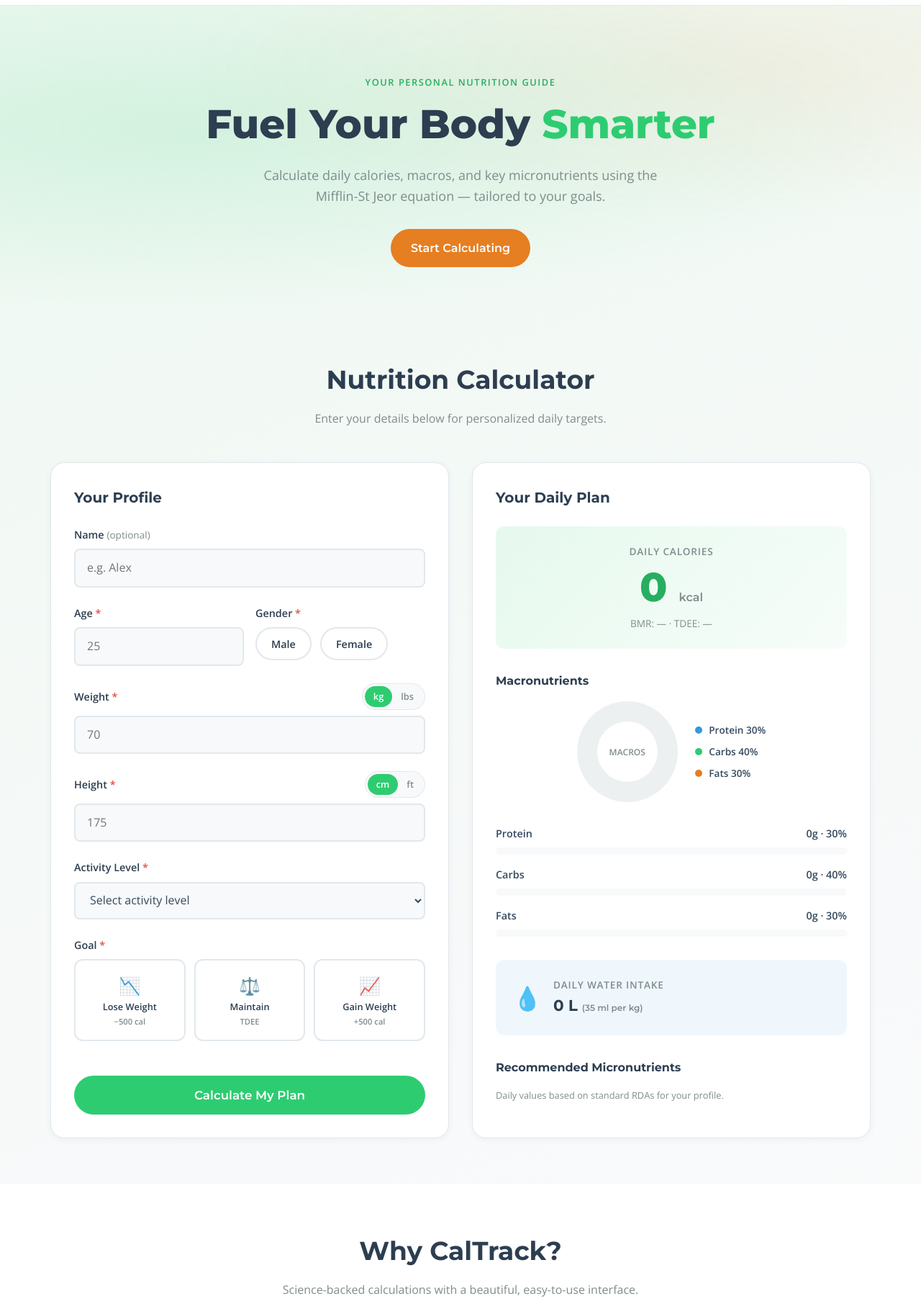
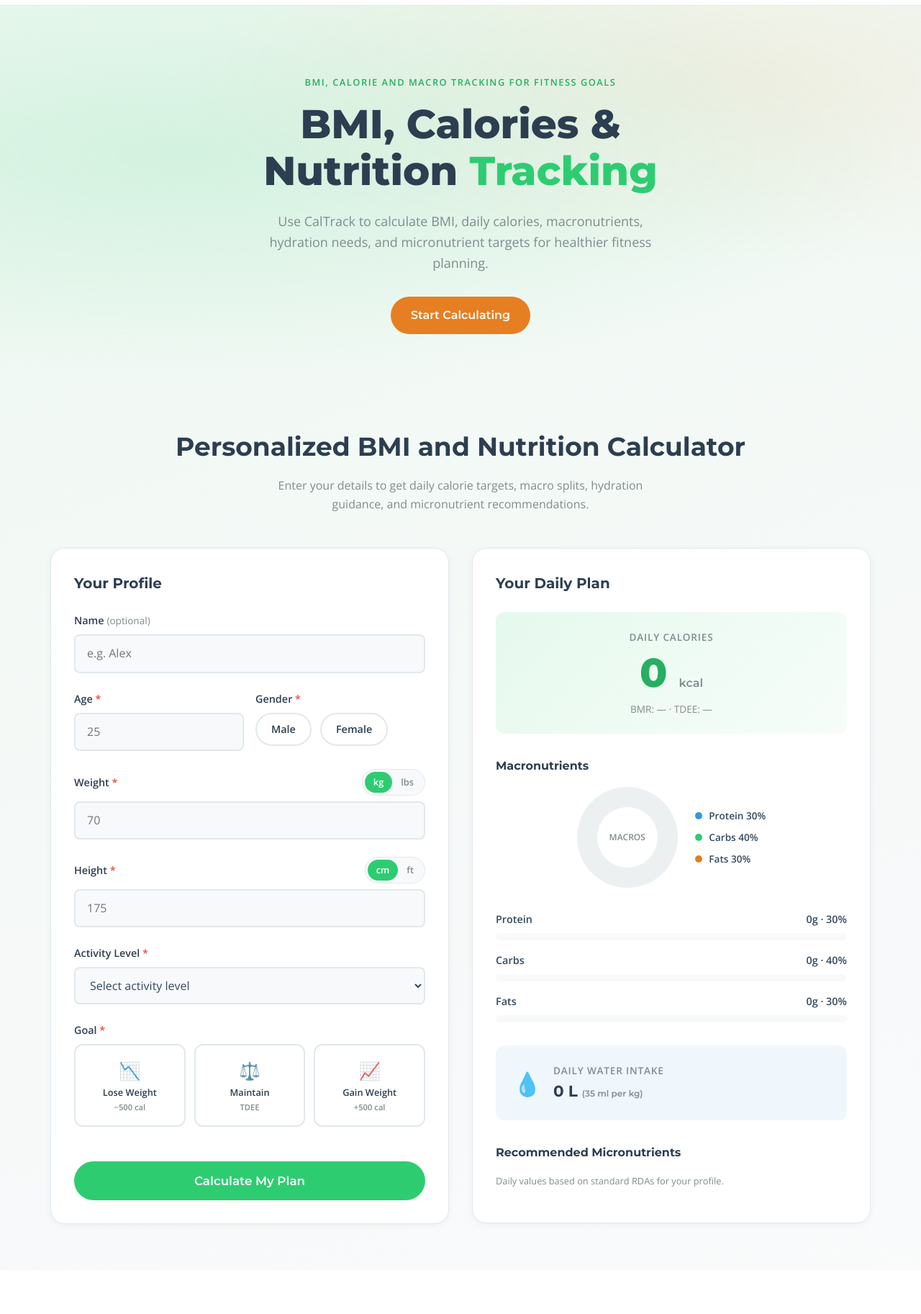
Before and after one commit to Tharunkumarpogula/CalTrack, a plain HTML site: page index.html in a window 1280 px wide. Shown: the part 64-1889 px from the top of the page at 72% size. Drawn offline with nearby package versions, Linux system fonts and the light colour scheme.

Commit message:
Update CalTrack SEO, deployment, and auto-sync

```diff
--- a/index.html
+++ b/index.html
@@ -3,13 +3,15 @@
 <head>
   <meta charset="UTF-8">
   <meta name="viewport" content="width=device-width, initial-scale=1.0">
-  <meta name="description" content="CalTrack — Calculate your daily calories, macros, and micronutrient needs with science-backed formulas.">
-  <title>CalTrack | Nutrition Calculator</title>
+  <meta name="description" content="CalTrack is a BMI, calorie, macro, and nutrition calculator for fitness goals. Track daily calories, hydration, and micronutrients with science-backed formulas.">
+  <title>CalTrack | BMI, Calories & Nutrition Calculator for Fitness Goals</title>
   <link rel="preconnect" href="https://fonts.googleapis.com">
   <link rel="preconnect" href="https://fonts.gstatic.com" crossorigin>
   <link href="https://fonts.googleapis.com/css2?family=Montserrat:wght@600;700;800&family=Open+Sans:wght@400;500;600&display=swap" rel="stylesheet">
   <link rel="stylesheet" href="css/styles.css">
   <link rel="icon" type="image/png" href="assets/logo.png">
+  <script async src="https://pagead2.googlesyndication.com/pagead/js/adsbygoogle.js?client=ca-pub-9163122052702277"
+     crossorigin="anonymous"></script>
 </head>
 <body>
   <a href="#calculator" class="skip-link">Skip to calculator</a>
@@ -35,9 +37,9 @@
     <section class="hero" aria-labelledby="hero-heading">
       <div class="hero-bg" aria-hidden="true"></div>
       <div class="container hero-content">
-        <p class="hero-eyebrow animate-in">Your personal nutrition guide</p>
-        <h1 id="hero-heading" class="hero-title animate-in">Fuel Your Body <span>Smarter</span></h1>
-        <p class="hero-desc animate-in">Calculate daily calories, macros, and key micronutrients using the Mifflin-St Jeor equation — tailored to your goals.</p>
+        <p class="hero-eyebrow animate-in">BMI, calorie and macro tracking for fitness goals</p>
+        <h1 id="hero-heading" class="hero-title animate-in">BMI, Calories & Nutrition <span>Tracking</span></h1>
+        <p class="hero-desc animate-in">Use CalTrack to calculate BMI, daily calories, macronutrients, hydration needs, and micronutrient targets for healthier fitness planning.</p>
         <a href="#calculator" class="btn btn-accent animate-in">Start Calculating</a>
       </div>
     </section>
@@ -45,8 +47,8 @@
     <section id="calculator" class="calculator-section" aria-labelledby="calc-heading">
       <div class="container">
         <header class="section-header animate-on-scroll">
-          <h2 id="calc-heading">Nutrition Calculator</h2>
-          <p>Enter your details below for personalized daily targets.</p>
+          <h2 id="calc-heading">Personalized BMI and Nutrition Calculator</h2>
+          <p>Enter your details to get daily calorie targets, macro splits, hydration guidance, and micronutrient recommendations.</p>
         </header>
 
         <div class="calculator-grid">
@@ -249,8 +251,8 @@
     <section id="features" class="features-section" aria-labelledby="features-heading">
       <div class="container">
         <header class="section-header animate-on-scroll">
-          <h2 id="features-heading">Why CalTrack?</h2>
-          <p>Science-backed calculations with a beautiful, easy-to-use interface.</p>
+          <h2 id="features-heading">Why CalTrack Helps Fitness Planning</h2>
+          <p>A practical BMI and nutrition tool for calorie planning, macro tracking, hydration, and daily wellness goals.</p>
         </header>
         <div class="features-grid">
           <article class="feature-card animate-on-scroll">
@@ -280,7 +282,7 @@
     <section id="about" class="about-section" aria-labelledby="about-heading">
       <div class="container about-inner animate-on-scroll">
         <h2 id="about-heading">About CalTrack</h2>
-        <p>CalTrack is a smart and user-focused fitness platform designed to help individuals take control of their health through accurate BMI calculation and personalized nutrient tracking. Built especially for fitness enthusiasts, gym-goers, and individuals committed to maintaining a healthy lifestyle, CalTrack provides essential insights into body wellness by analyzing BMI and helping users understand the nutritional values required to support their fitness goals. Whether the objective is reducing obesity, maintaining body balance, or improving overall physical performance, CalTrack empowers users with reliable health metrics to make informed decisions about their diet and fitness journey. With a professional and easy-to-use approach, the platform is dedicated to supporting users in building healthier habits, achieving body fitness goals, and maintaining long-term well-being through data-driven health tracking.</p>
+        <p>CalTrack is a BMI, calorie, and nutrition calculator designed for people who want clearer fitness planning and healthier daily habits. It helps users understand body metrics, estimate daily energy needs, and follow a more informed approach to nutrition tracking. Whether the goal is weight management, better meal planning, improved performance, or general wellness, CalTrack makes it easier to work with reliable health data and practical calorie guidance. The platform is built to support users who want a simple, professional, and search-friendly fitness calculator that focuses on daily nutrition, macro balance, hydration, and long-term well-being.</p>
         <p class="disclaimer-text"><strong>Disclaimer:</strong> This tool provides general estimates only. Consult a healthcare professional or registered dietitian before making significant dietary changes.</p>
       </div>
     </section>
```
Also changed, not shown: vercel.json (added), 3 other files.
